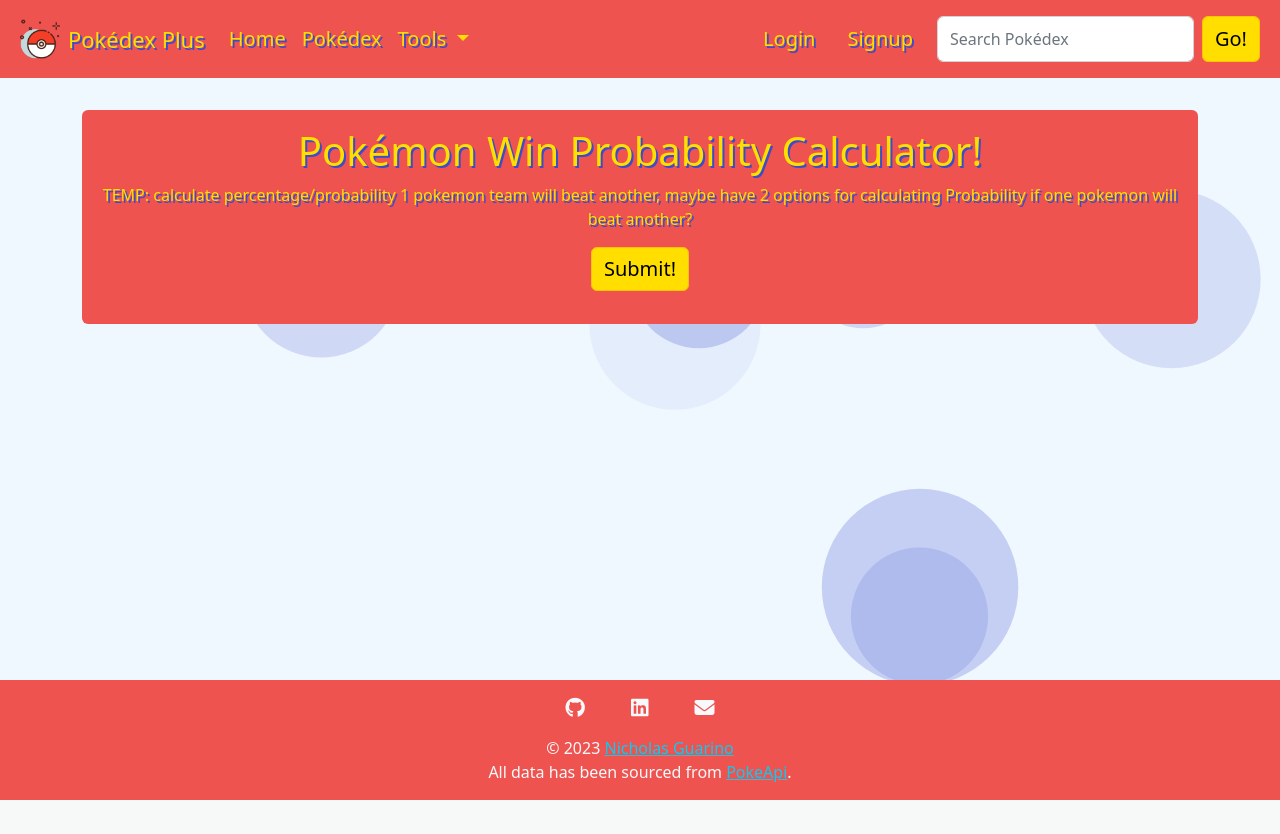
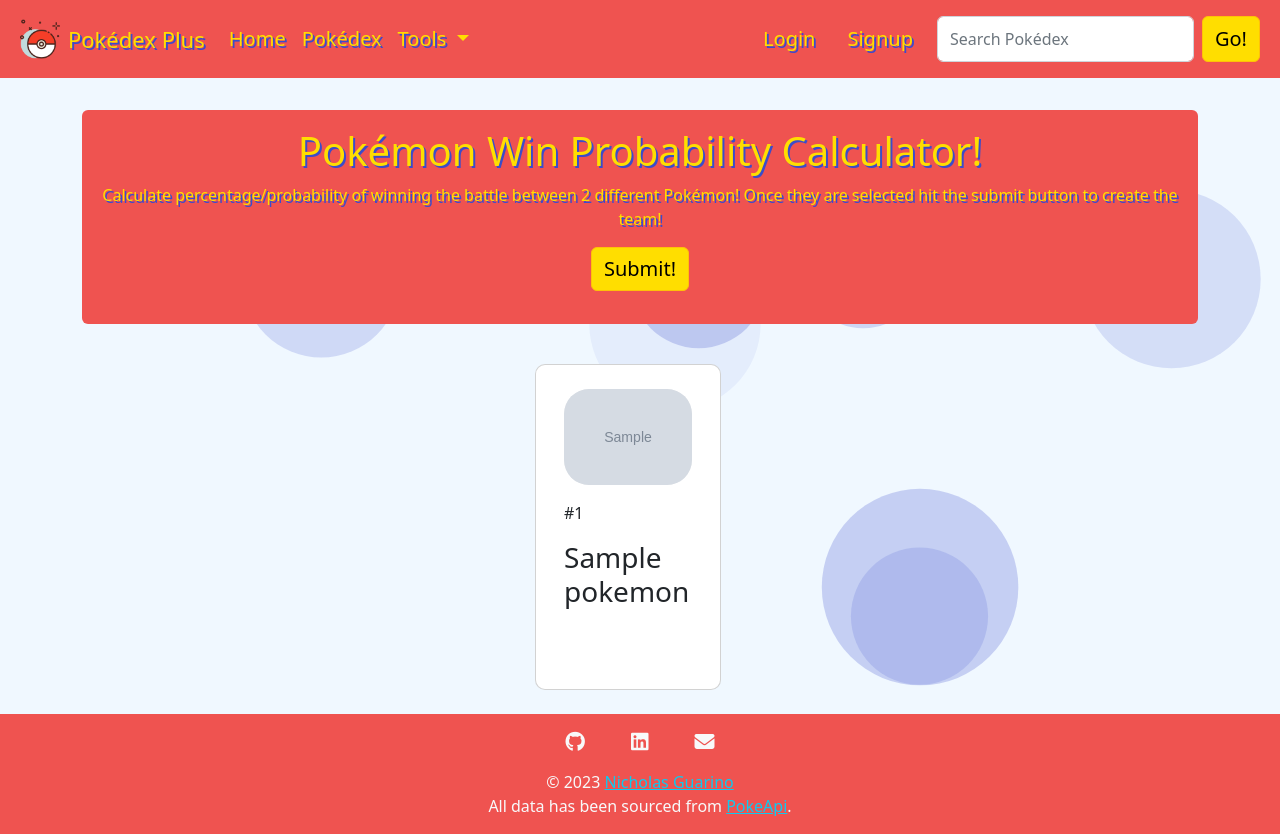
Before and after one commit to nguarino522/pokedex_plus, a Flask app: template templates/tools/win_prob_calc.html in a window 1280 px wide. Before the commit the page ends 800 px from the top, so only its background shows below. Run offline with Flask 3, Linux system fonts and the light colour scheme; the template is opened without the code that fills it: values that come from a table or form of the project are taken from there, others are empty; tables that the repository leaves empty hold one stand-in row (values such as "Sample post"); grey boxes marked "Sample" are stand-in pictures.

Commit message:
more work on probability calc

```diff
--- a/app.py
+++ b/app.py
@@ -344,14 +344,40 @@
 
 @app.route('/tools/win_prob_calc')
 def win_prob_calc():
-    """route for win probability calculator tool"""
+    """route for win probability calculator tool page"""
 
     if not g.user:
         flash("Access unauthorized. Please create an account and log in to use this tool.", "danger")
         return redirect("/")
 
-    return render_template("tools/win_prob_calc.html")
+    pokemons = []
+    for favorite in g.user.favorites:
+        p = Pokemon.query.filter_by(pid=favorite.pokemon_id).first()
+        pokemons.append(p)
 
+    return render_template("tools/win_prob_calc.html", pokemons=pokemons, pikachu_img=SURPRISED_PIKACHU_IMG)
+
+@app.route('/tools/calculate_win_prob', methods=["POST"])
+def calculate_win_prob():
+    """route to calculate win probability percentage"""
+
+    if not g.user.id:
+        flash("Access unauthorized.", "danger")
+        return redirect("/")
+
+    pokemon_ids = request.form["pokemon_ids_text"].split()
+    result = PokemonTeam.check_if_all_pokemon_ids_valid(pokemon_ids)
+
+    if len(pokemon_ids) != 2:
+        flash("Please select exactly 2 pokemon.", "danger")
+        return redirect("/tools/win_prob_calc")
+    elif not result:
+        flash("ERROR: invalid input or Pokémon. Please retry...", "danger")
+        return redirect("/tools/team_creator")
+    else:
+        # code goes here (perhaps call model object method to calculate?) return percentages back
+
+        return render_template("tools/win_prob_calc_result.html")
 
 
 ##############################################################################
--- a/templates/index.html
+++ b/templates/index.html
@@ -18,7 +18,7 @@
         <a href="/pokedex/pokemon/{{ pokemon.name }}" class="text-decoration-none text-dark" id="pokemonSingleLink">
             <div class="m-3 my-4">
                 <figure>
-                    <img src="{{ pokemon.image_url }}" alt="bulbasaur image" title="bulbasaur"
+                    <img src="{{ pokemon.image_url }}" alt="{{ pokemon['name'] }} image" title="{{ pokemon['name'] }}"
                         class="image img-fluid pokemon-card">
                 </figure>
                 <div class="pokemon-info">
--- a/templates/tools/team_creator.html
+++ b/templates/tools/team_creator.html
@@ -8,7 +8,6 @@
     <p class="text-center">
         Create a pokemon team by selecting up to 6 Pokémon from your favorited Pokémon below.
         Once they are selected hit the submit button to create the team!
-        To edit teams, please visit your saved teams page under the profile drop down.
     </p>
     <form method="POST" action="/tools/create_team">
         <div class="text-center my-3 fadein-animation">
--- a/templates/tools/win_prob_calc.html
+++ b/templates/tools/win_prob_calc.html
@@ -6,9 +6,10 @@
 <div class="fadein-animation alert alert-custom">
     <h1 class="text-center">Pokémon Win Probability Calculator!</h1>
     <p class="text-center">
-        TEMP: calculate percentage/probability 1 pokemon team will beat another, maybe have 2 options for calculating Probability if one pokemon will beat another?
+        Calculate percentage/probability of winning the battle between 2 different Pokémon!
+        Once they are selected hit the submit button to create the team!
     </p>
-    <form method="POST" action="/tools/create_team">
+    <form method="POST" action="/tools/calculate_win_prob">
         <div class="text-center my-3 fadein-animation">
             <input hidden type="text" name="pokemon_ids_text" value="" id="pokemon_ids">
             <button type="submit" class="btn btn-warning search-btn mx-2 submit-btn-team-create">Submit!</button>
@@ -16,4 +17,50 @@
     </form>
 </div>
 
+{% if not pokemons %}
+<div class="container text-center alert alert-info">
+    <h1>No Pokémon currently favorited to calculate win percentage!</h1>
+    <p>You currently don't have any Pokémon currently favorited. Please browse to the Pokédex pages to favorite some Pokémon to be able to create a team from them.</p>
+        <div class="text-center">
+            <a class="btn btn-warning search-btn mb-2" href="/pokedex/1">View Pokédex!</a>
+        </div>
+    <img src="{{pikachu_img}}" alt="" style="height:200px;"/>
+</div>
+{% else %}
+<div class="row">
+
+    <section class="results row d-flex justify-content-center">
+        {% for pokemon in pokemons %}
+
+        <div class="card col-xl-2 col-lg-3 col-md-3 col-sm-5 mx-3 my-4 team-creator-card" data-id="{{ pokemon.pid }}">
+            <a href="/pokedex/pokemon/{{ pokemon.name }}" class="text-decoration-none text-dark" id="pokemonSingleLink">
+                <div class="m-3 my-4">
+                    <figure>
+                        <img src="{{ pokemon.image_url }}" alt="{{ pokemon.name }} image" title="{{ pokemon.name }}"
+                            class="image img-fluid pokemon-card">
+                    </figure>
+                    <div class="pokemon-info">
+                        <p class="id">
+                            <span class="number-prefix">#{{ pokemon.pid }}
+                            </span>
+                        </p>
+                        <h3 class="captilize-text">{{ pokemon.name }}</h3>
+                        <div class="abilities">
+                            <span class="captilize-text me-2 badge badge-type-{{ pokemon.type1 }}">{{
+                                pokemon.type1}}</span>
+                            <span class="captilize-text me-2 badge badge-type-{{ pokemon.type2 }}">{{
+                                pokemon.type2}}</span>
+                        </div>
+                    </div>
+                </div>
+            </a>
+        </div>
+
+        {% endfor %}
+    </section>
+
+</div>
+{% endif %}
+
+
 {% endblock %}
```
Also changed, not shown: templates/tools/win_prob_calc_result.html (added).
